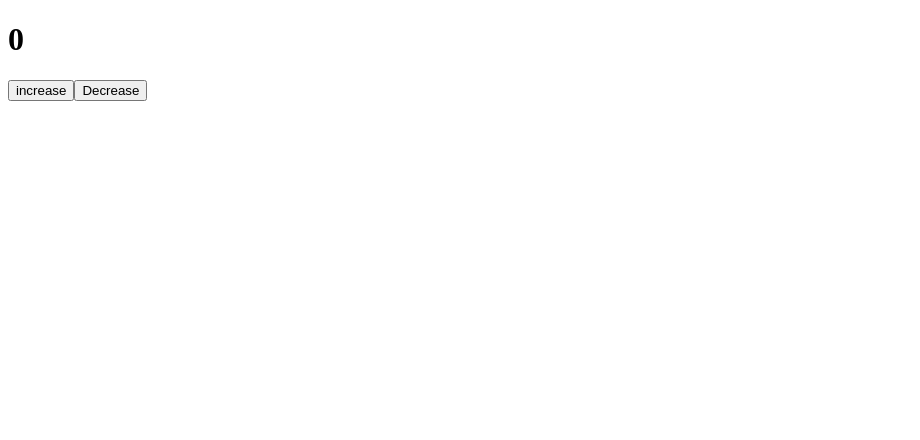
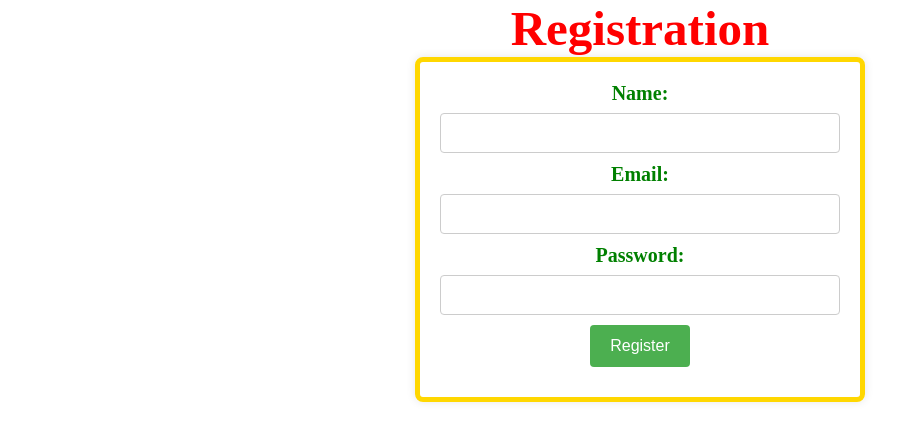
Before and after one commit to aboutSakib/React-Practice-Code, a React (Create React App) app: page / in a window 1280 px wide. Shown: the top 440 px of the page, without its empty margins (0-920 px from the left). Built offline with nearby package versions, Linux system fonts and the light colour scheme.

Commit message:
update formfile

```diff
--- a/src/App.js
+++ b/src/App.js
@@ -1,10 +1,10 @@
 import React from "react";
-import EVENT_BINDING from "./EVENT_BINDING";
+import FORM from "./components/FORM/FORM";
 
 function App() {
   return (
     <div>
-      <EVENT_BINDING />
+      <FORM />
     </div>
   );
 }
--- /dev/null
+++ b/src/components/FORM/FORM.js
@@ -0,0 +1,75 @@
+import React, { useState } from "react";
+import styles from "./form.module.css";
+
+function FORM() {
+  const [user, setUser] = useState({
+    name: "",
+    email: "",
+    password: "",
+  });
+  const { name, email, password } = user;
+
+  const handleChage = (e) => {
+    setUser({ ...user, [e.target.name]: e.target.value });
+  };
+
+  const handleSubmit = (e) => {
+    alert("form submitted");
+
+    console.log(user);
+    e.preventDefault();
+  };
+  return (
+    <div>
+      <h1 className={styles.header}>Registration</h1>
+      <form className={styles.form_content} action="" onSubmit={handleSubmit}>
+        <div className={styles.form_group}>
+          <label className={styles.labeleContent} htmlFor="name">
+            Name:
+          </label>
+          <input
+            className={styles.inputContent}
+            type="text"
+            name="name"
+            value={name}
+            required
+            onChange={handleChage}
+          />
+        </div>
+        <div className={styles.form_group}>
+          <label className={styles.labeleContent} htmlFor="email">
+            Email:
+          </label>
+          <input
+            className={styles.inputContent}
+            type="email"
+            name="email"
+            value={email}
+            onChange={handleChage}
+            required
+          />
+        </div>
+        <div className={styles.form_group}>
+          <label className={styles.labeleContent} htmlFor="password">
+            Password:
+          </label>
+          <input
+            className={styles.inputContent}
+            type="password"
+            name="password"
+            value={password}
+            onChange={handleChage}
+            required
+          />
+        </div>
+        <div className={styles.form_group}>
+          <button className={styles.btn} type="submit">
+            Register
+          </button>
+        </div>
+      </form>
+    </div>
+  );
+}
+
+export default FORM;
--- /dev/null
+++ b/src/components/FORM/form.module.css
@@ -0,0 +1,43 @@
+.form_group {
+  margin-bottom: 10px;
+}
+.header {
+  color: red;
+  text-align: center;
+}
+.form_content {
+  text-align: center;
+  border: 5px solid gold;
+  width: 400px;
+  margin: 0 auto;
+  padding: 20px;
+  border-radius: 8px;
+  box-shadow: 0 0 10px rgba(0, 0, 0, 0.1);
+}
+.inputContent {
+  width: 100%;
+  padding: 10px;
+  font-size: 16px;
+  border: 1px solid #ccc;
+  border-radius: 4px;
+  box-sizing: border-box;
+}
+.btn {
+  background-color: #4caf50; /* Green */
+  color: white;
+  padding: 12px 20px;
+  border: none;
+  border-radius: 4px;
+  cursor: pointer;
+  font-size: 16px;
+}
+.btn:hover {
+  background-color: #45a049;
+}
+.labeleContent {
+  display: block;
+  font-size: 20px;
+  margin-bottom: 8px;
+  font-weight: bold;
+  color:green;
+}
--- a/src/index.css
+++ b/src/index.css
@@ -17,7 +17,7 @@
   border: none;
   border-radius: 5px;
   background: green;
-  color: white;
+  color: rgb(66, 11, 11);
   font-weight: bold;
 
   margin-left: 20px;
@@ -27,3 +27,6 @@ h1 {
   color: white;
   font-size: 49px;
 }
+.parent {
+  background: red;
+}
--- a/src/index.js
+++ b/src/index.js
@@ -2,6 +2,7 @@
 import React from "react";
 import ReactDOM from "react-dom";
 import App from "./App";
+import './index.css'
 
 ReactDOM.render(
 
```
Also changed, not shown: src/USE_STATE/Event.js (added, +21 -0 lines), src/USE_STATE/index.js (added, +19 -0 lines).
